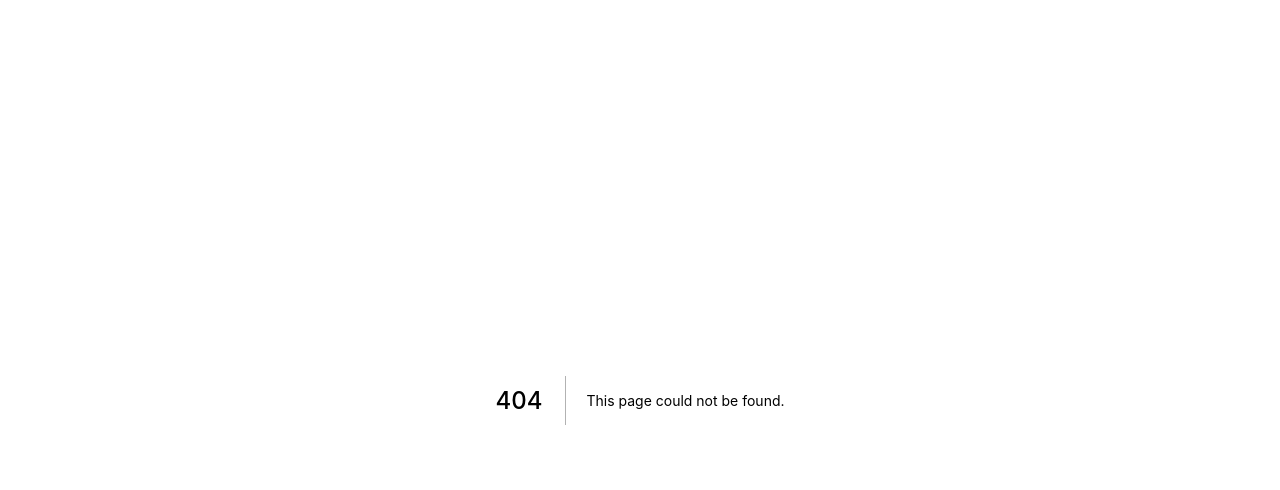
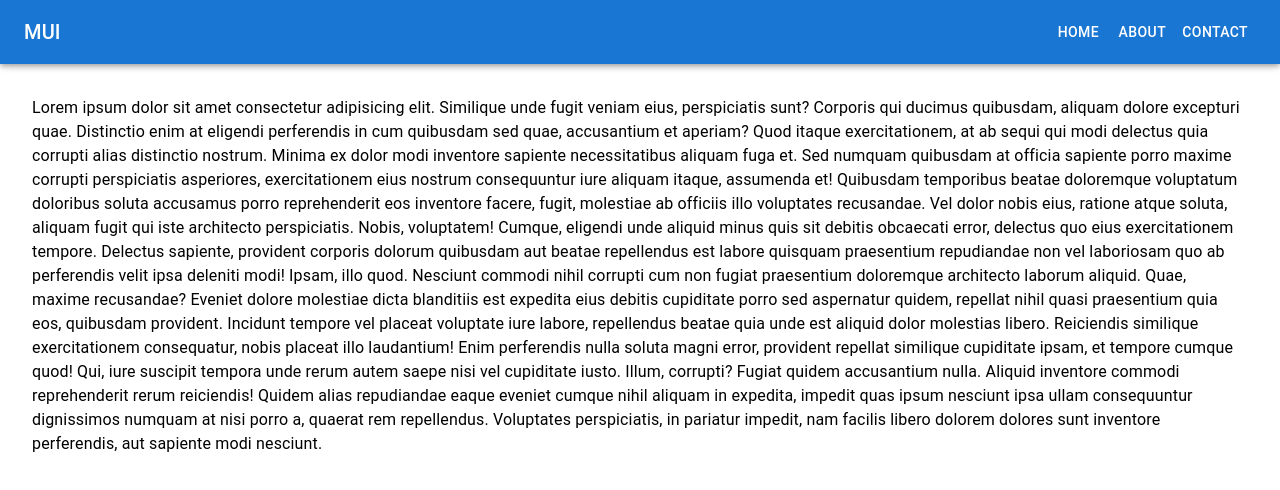
Before and after one commit to Latumi1192/pet_betreuung, a Next.js app: page /Components/DrawerAppBar in a window 1280 px wide. Before the commit this address had no page. Shown: the top 490 px of the page. Built offline with nearby package versions, Linux system fonts and the light colour scheme.

Commit message:
Adding AppBar

```diff
--- /dev/null
+++ b/pages/Components/DrawerAppBar.tsx
@@ -0,0 +1,139 @@
+import * as React from 'react';
+import AppBar from '@mui/material/AppBar';
+import Box from '@mui/material/Box';
+import Divider from '@mui/material/Divider';
+import Drawer from '@mui/material/Drawer';
+import IconButton from '@mui/material/IconButton';
+import List from '@mui/material/List';
+import ListItem from '@mui/material/ListItem';
+import ListItemButton from '@mui/material/ListItemButton';
+import ListItemText from '@mui/material/ListItemText';
+import MenuIcon from '@mui/icons-material/Menu';
+import Toolbar from '@mui/material/Toolbar';
+import Typography from '@mui/material/Typography';
+import Button from '@mui/material/Button';
+
+interface Props {
+  /**
+   * Injected by the documentation to work in an iframe.
+   * You won't need it on your project.
+   */
+  window?: () => Window;
+}
+
+const drawerWidth = 240;
+const navItems = ['Home', 'About', 'Contact'];
+
+export default function DrawerAppBar(props: Props) {
+  const { window } = props;
+  const [mobileOpen, setMobileOpen] = React.useState(false);
+
+  const handleDrawerToggle = () => {
+    setMobileOpen(!mobileOpen);
+  };
+
+  const drawer = (
+    <Box onClick={handleDrawerToggle} sx={{ textAlign: 'center' }}>
+      <Typography variant="h6" sx={{ my: 2 }}>
+        MUI
+      </Typography>
+      <List>
+        {navItems.map((item) => (
+          <ListItem key={item} disablePadding>
+            <ListItemButton sx={{ textAlign: 'center' }}>
+              <ListItemText primary={item} />
+            </ListItemButton>
+          </ListItem>
+        ))}
+      </List>
+    </Box>
+  );
+
+  const container = window !== undefined ? () => window().document.body : undefined;
+
+  return (
+    <Box sx={{ display: 'flex' }}>
+      <AppBar component="nav">
+        <Toolbar>
+          <IconButton
+            color="inherit"
+            aria-label="open drawer"
+            edge="start"
+            onClick={handleDrawerToggle}
+            sx={{ mr: 2, display: { sm: 'none' } }}
+          >
+            <MenuIcon />
+          </IconButton>
+          <Typography
+            variant="h6"
+            component="div"
+            sx={{ flexGrow: 1, display: { xs: 'none', sm: 'block' } }}
+          >
+            MUI
+          </Typography>
+          <Box sx={{ display: { xs: 'none', sm: 'block' } }}>
+            {navItems.map((item) => (
+              <Button key={item} sx={{ color: '#fff' }}>
+                {item}
+              </Button>
+            ))}
+          </Box>
+        </Toolbar>
+      </AppBar>
+      <Box component="nav">
+        <Drawer
+          container={container}
+          variant="temporary"
+          open={mobileOpen}
+          onClose={handleDrawerToggle}
+          ModalProps={{
+            keepMounted: true, // Better open performance on mobile.
+          }}
+          sx={{
+            display: { xs: 'block', sm: 'none' },
+            '& .MuiDrawer-paper': { boxSizing: 'border-box', width: drawerWidth },
+          }}
+        >
+          {drawer}
+        </Drawer>
+      </Box>
+      <Box component="main" sx={{ p: 3 }}>
+        <Toolbar />
+        <Typography>
+          Lorem ipsum dolor sit amet consectetur adipisicing elit. Similique unde
+          fugit veniam eius, perspiciatis sunt? Corporis qui ducimus quibusdam,
+          aliquam dolore excepturi quae. Distinctio enim at eligendi perferendis in
+          cum quibusdam sed quae, accusantium et aperiam? Quod itaque exercitationem,
+          at ab sequi qui modi delectus quia corrupti alias distinctio nostrum.
+          Minima ex dolor modi inventore sapiente necessitatibus aliquam fuga et. Sed
+          numquam quibusdam at officia sapiente porro maxime corrupti perspiciatis
+          asperiores, exercitationem eius nostrum consequuntur iure aliquam itaque,
+          assumenda et! Quibusdam temporibus beatae doloremque voluptatum doloribus
+          soluta accusamus porro reprehenderit eos inventore facere, fugit, molestiae
+          ab officiis illo voluptates recusandae. Vel dolor nobis eius, ratione atque
+          soluta, aliquam fugit qui iste architecto perspiciatis. Nobis, voluptatem!
+          Cumque, eligendi unde aliquid minus quis sit debitis obcaecati error,
+          delectus quo eius exercitationem tempore. Delectus sapiente, provident
+          corporis dolorum quibusdam aut beatae repellendus est labore quisquam
+          praesentium repudiandae non vel laboriosam quo ab perferendis velit ipsa
+          deleniti modi! Ipsam, illo quod. Nesciunt commodi nihil corrupti cum non
+          fugiat praesentium doloremque architecto laborum aliquid. Quae, maxime
+          recusandae? Eveniet dolore molestiae dicta blanditiis est expedita eius
+          debitis cupiditate porro sed aspernatur quidem, repellat nihil quasi
+          praesentium quia eos, quibusdam provident. Incidunt tempore vel placeat
+          voluptate iure labore, repellendus beatae quia unde est aliquid dolor
+          molestias libero. Reiciendis similique exercitationem consequatur, nobis
+          placeat illo laudantium! Enim perferendis nulla soluta magni error,
+          provident repellat similique cupiditate ipsam, et tempore cumque quod! Qui,
+          iure suscipit tempora unde rerum autem saepe nisi vel cupiditate iusto.
+          Illum, corrupti? Fugiat quidem accusantium nulla. Aliquid inventore commodi
+          reprehenderit rerum reiciendis! Quidem alias repudiandae eaque eveniet
+          cumque nihil aliquam in expedita, impedit quas ipsum nesciunt ipsa ullam
+          consequuntur dignissimos numquam at nisi porro a, quaerat rem repellendus.
+          Voluptates perspiciatis, in pariatur impedit, nam facilis libero dolorem
+          dolores sunt inventore perferendis, aut sapiente modi nesciunt.
+        </Typography>
+      </Box>
+    </Box>
+  );
+}
--- a/pages/_app.tsx
+++ /dev/null
@@ -1,8 +0,0 @@
-import '../styles/globals.css'
-import type { AppProps } from 'next/app'
-
-function MyApp({ Component, pageProps }: AppProps) {
-  return <Component {...pageProps} />
-}
-
-export default MyApp
```
Also changed, not shown: package.json (+5 -4 lines), pages/index.tsx (+3 -63 lines), 1 other file (tests, documents, lock files or other folders).
